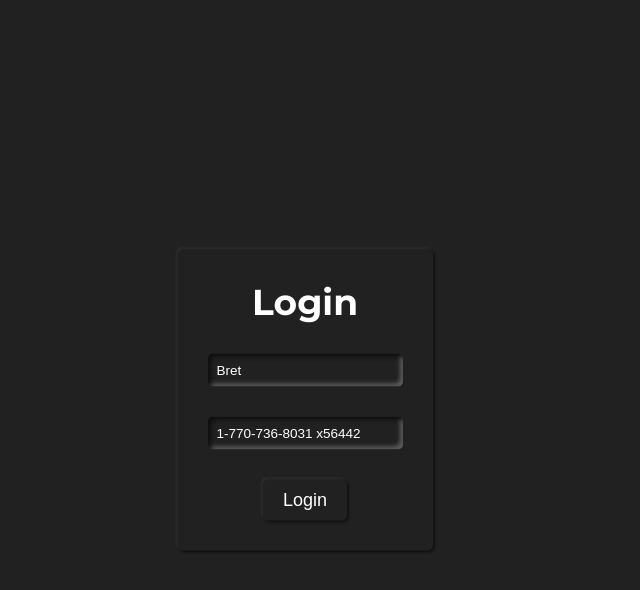
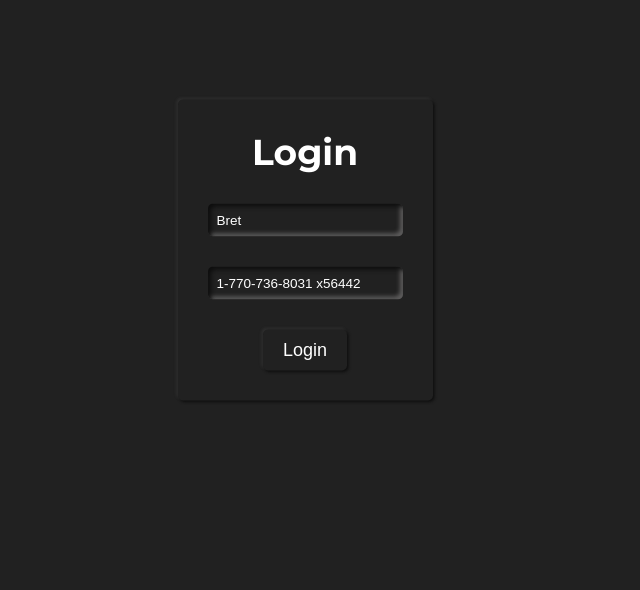
Before and after one commit to polPintero/devport_todo, a Vue app: page / in a window 1280 px wide. Shown: the top 590 px of the page, without its empty margins (335-975 px from the left). Built offline with nearby package versions, Linux system fonts and the light colour scheme.

Commit message:
fixed styles

```diff
--- a/src/App.vue
+++ b/src/App.vue
@@ -11,14 +11,13 @@ export default {
 
 <style lang="scss">
 html {
-  background: #212121;
+  background: var( --bg-main);
   color: #ffff;
   font-size: 18px;
   font-family: Montserrat, sans-serif;
 }
 
 body {
-  min-width: 100vw;
   min-height: 100vh;
   margin: 0;
   display: flex;
@@ -27,9 +26,8 @@ body {
 #app {
   display: flex;
   height: 100%;
-  width: 100%;
-
-
-
+  width: min(100%, 1020px);
+  margin: auto;
+  padding: 0 var(--gap-double);
 }
 </style>
--- a/src/components/organism/UserCard.vue
+++ b/src/components/organism/UserCard.vue
@@ -29,9 +29,6 @@ export default {
             },
             user: this.$store.state.user,
         }
-    },
-    created () {
-        console.log(this.user)
     },
     methods: {
         getAdress () {
@@ -78,7 +75,7 @@ export default {
     padding: 30px;
     border-radius: 10px;
     transition: all .2s;
-    background: #212121;
+    background: var( --bg-main);
     text-align: center;
 
     &__name {
--- a/src/styles/main.css
+++ b/src/styles/main.css
@@ -1,4 +1,6 @@
 :root {
     --gap: 10px;
     --gap-double: calc(var(--gap) * 2);
+
+    --bg-main: #212121;
 }
--- a/src/views/LoginPage.vue
+++ b/src/views/LoginPage.vue
@@ -35,7 +35,6 @@ export default {
 <style lang="scss">
 .login-page {
     margin: auto;
-    margin-block-start: 50vh;
     transform: translateY(-50%);
     box-shadow: 1.5px 1.5px 3px #0e0e0e, -1.5px -1.5px 3px rgb(95 94 94 / 25%), inset 0px 0px 0px #0e0e0e, inset 0px 0px 0px #5f5e5e;
     border-radius: 5px;
```
